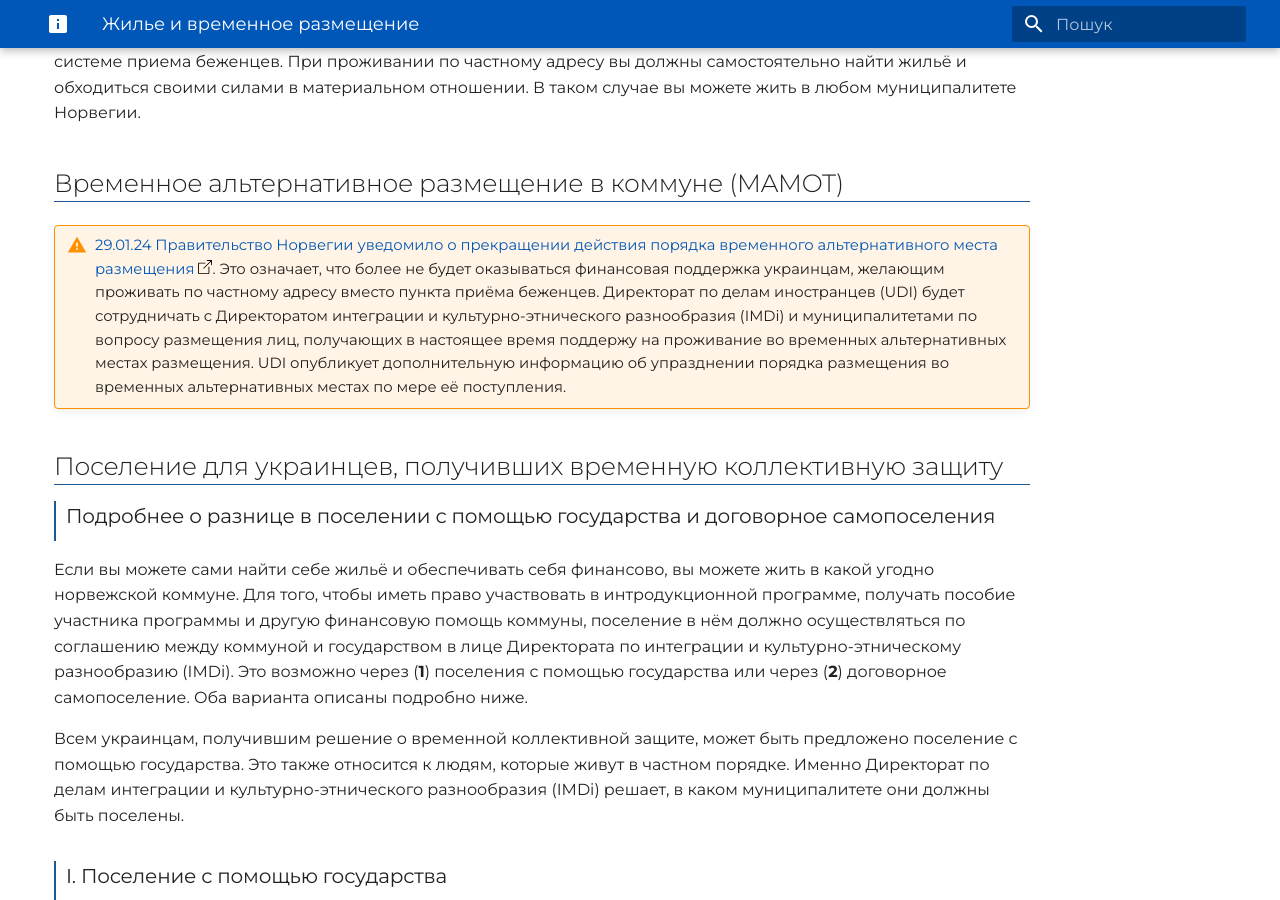
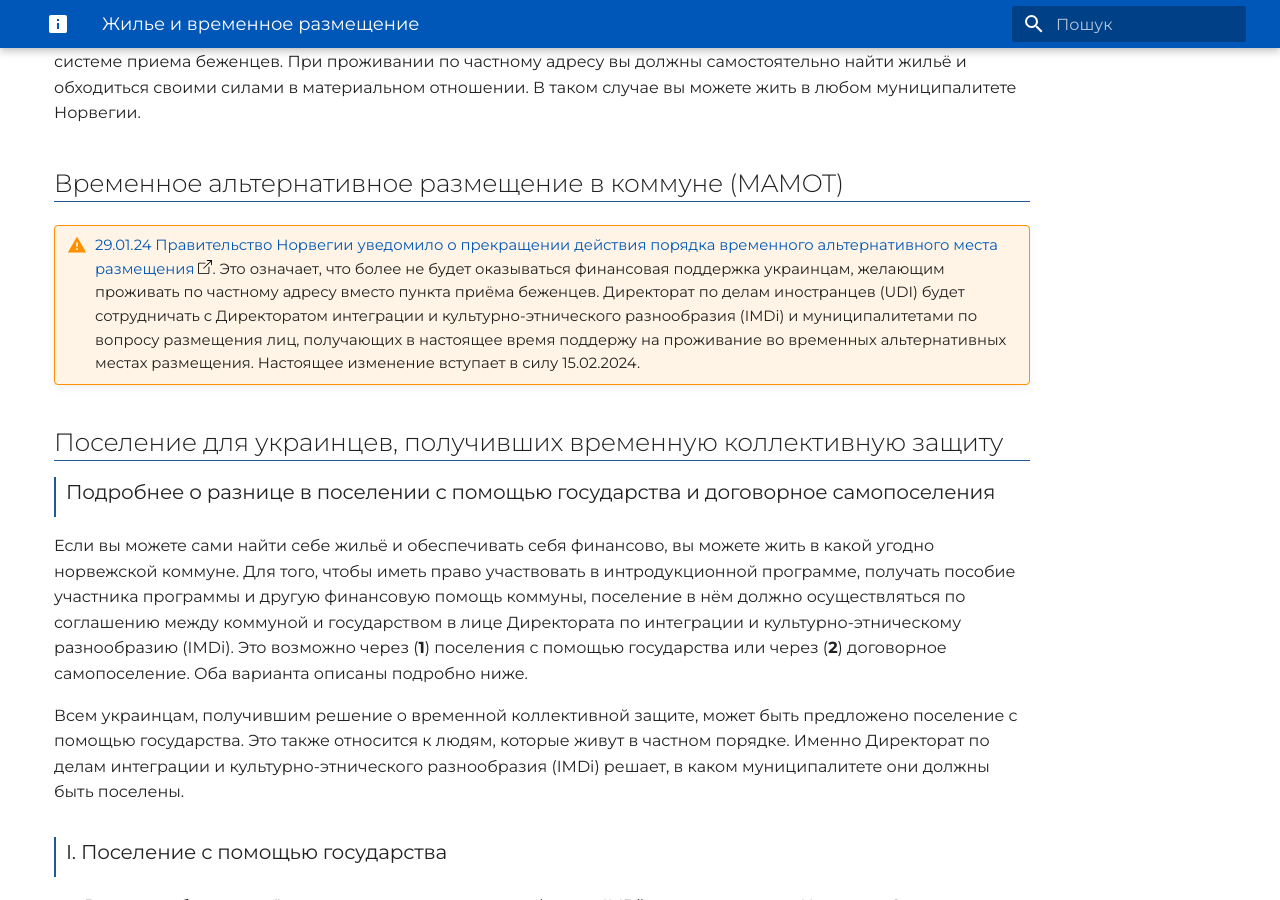
Before and after one commit to norgeinfo/norgeinfo.github.io, an MkDocs documentation site: the page built from docs/bolig.md, in a window 1280 px wide and 900 px high, scrolled down 1795 px. Built offline with MkDocs 1.6.1 and Material for MkDocs 9.7.7, drawn with Linux system fonts in a browser that asks for light colours.

Commit message:
Update bolig.md

```diff
--- a/docs/bolig.md
+++ b/docs/bolig.md
@@ -31,7 +31,7 @@ __См. также__: [Ласкаво просимо в центр термін
 
 ## Временное альтернативное размещение в коммуне (MAMOT) { #amot }
 
-!!! warning "[29.01.24 Правительство Норвегии уведомило о прекращении действия порядка временного альтернативного места размещения](https://www.udi.no/uk/information-ukraine-and-russia/situation-in-ukraine/). Это означает, что более не будет оказываться финансовая поддержка украинцам, желающим проживать по частному адресу вместо пункта приёма беженцев. Директорат по делам иностранцев (UDI) будет сотрудничать с Директоратом интеграции и культурно-этнического разнообразия (IMDi) и муниципалитетами по вопросу размещения лиц, получающих в настоящее время поддержу на проживание во временных альтернативных местах размещения. UDI опубликует дополнительную информацию об упразднении порядка размещения во временных альтернативных местах по мере её поступления."
+!!! warning "[29.01.24 Правительство Норвегии уведомило о прекращении действия порядка временного альтернативного места размещения](https://www.udi.no/uk/information-ukraine-and-russia/situation-in-ukraine/). Это означает, что более не будет оказываться финансовая поддержка украинцам, желающим проживать по частному адресу вместо пункта приёма беженцев. Директорат по делам иностранцев (UDI) будет сотрудничать с Директоратом интеграции и культурно-этнического разнообразия (IMDi) и муниципалитетами по вопросу размещения лиц, получающих в настоящее время поддержу на проживание во временных альтернативных местах размещения. Настоящее изменение вступает в силу 15.02.2024."
 
 ## Поселение для украинцев, получивших временную коллективную защиту { #bosetting }
 ### Подробнее о разнице в поселении с помощью государства и договорное самопоселения { #bosetting-2}
```
